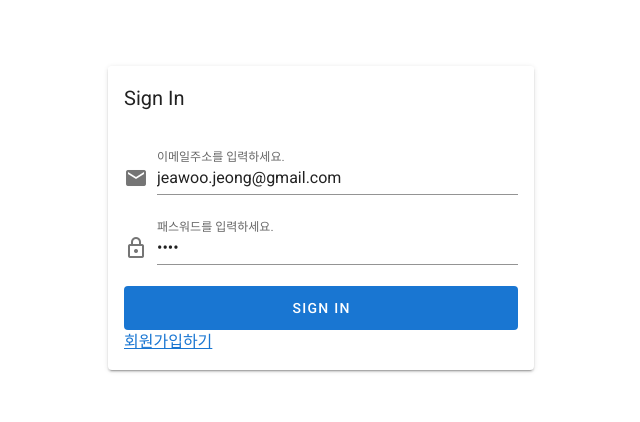
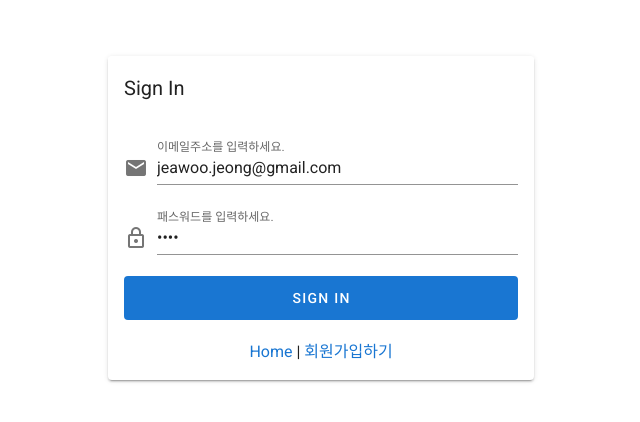
Before and after one commit to jaewo7o/srs, a Vue app in the folder front/: page /signIn in a window 1280 px wide. Shown: the part 182-604 px from the top of the page, without its empty margins (319-959 px from the left). Built offline with nearby package versions, Linux system fonts and the light colour scheme.

Commit message:
로그인페이지 vee-validator 적용

```diff
--- a/front/src/store/auth.js
+++ b/front/src/store/auth.js
@@ -27,7 +27,7 @@ export default {
         async signIn({ commit }, { loginId, password }) {
             const response = await authApi.login({ loginId, password })
 
-            if (response.status === 200) {
+            if (response.isSuccess) {
                 localStorage.setItem(
                     'accessToken',
                     response.data.token.accessToken
--- a/front/src/views/SignIn.vue
+++ b/front/src/views/SignIn.vue
@@ -13,29 +13,61 @@
                         <v-toolbar-title>Sign In</v-toolbar-title>
                     </v-toolbar>
                     <div class="pa-4">
+                        <validation-observer
+                            ref="observer"
+                            v-slot="{ isInvalid }"
+                        >
+                            <form @submit.prevent="onClickLogin">
+                                <validation-provider
+                                    name="이메일주소"
+                                    rules="required"
+                                    v-slot="{ errors }"
+                                >
                                     <v-text-field
                                         v-model="form.loginId"
                                         label="이메일주소를 입력하세요."
                                         prepend-icon="mdi-email"
+                                        :error-messages="errors"
                                     />
+                                </validation-provider>
+                                <validation-provider
+                                    name="패스워드"
+                                    rules="required"
+                                    v-slot="{ errors }"
+                                >
                                     <v-text-field
                                         v-model="form.password"
                                         type="password"
                                         label="패스워드를 입력하세요."
                                         prepend-icon="mdi-lock-outline"
+                                        :error-messages="errors"
                                     />
+                                </validation-provider>
+                                {{ isInvalid }}
                                 <v-btn
+                                    type="submit"
                                     color="primary"
                                     depressed
                                     large
                                     block
-                            @click="onClickLogin"
+                                    :disabled="isInvalid"
                                 >
                                     Sign In
                                 </v-btn>
-                        <router-link style="margin-top: 50px" to="/signUp">
+                            </form>
+                        </validation-observer>
+                        <div class="text-center mt-5">
+                            <router-link class="text-decoration-none" to="/">
+                                Home
+                            </router-link>
+                            |
+                            <router-link
+                                class="text-decoration-none"
+                                to="/signUp"
+                            >
                                 회원가입하기
                             </router-link>
+                        </div>
                     </div>
                 </v-card>
             </v-col>
@@ -62,6 +94,9 @@ export default {
     methods: {
         ...mapActions('auth', ['signIn']),
         onClickLogin: async function () {
+            const isValid = await this.$refs.observer.validate()
+
+            if (isValid) {
                 this.signIn({
                     loginId: this.form.loginId,
                     password: this.form.password
@@ -69,4 +104,5 @@ export default {
             }
         }
     }
+}
 </script>
--- a/front/src/views/SignUp.vue
+++ b/front/src/views/SignUp.vue
@@ -83,6 +83,16 @@
                             </v-form>
                         </validation-observer>
                     </v-card-text>
+
+                    <div class="text-center mt-5">
+                        <router-link class="text-decoration-none" to="/">
+                            Home
+                        </router-link>
+                        |
+                        <router-link class="text-decoration-none" to="/signIn">
+                            로그인페이지
+                        </router-link>
+                    </div>
                 </v-card>
             </v-col>
         </v-row>
```
Lines whose indentation alone changed are shown as unchanged.
